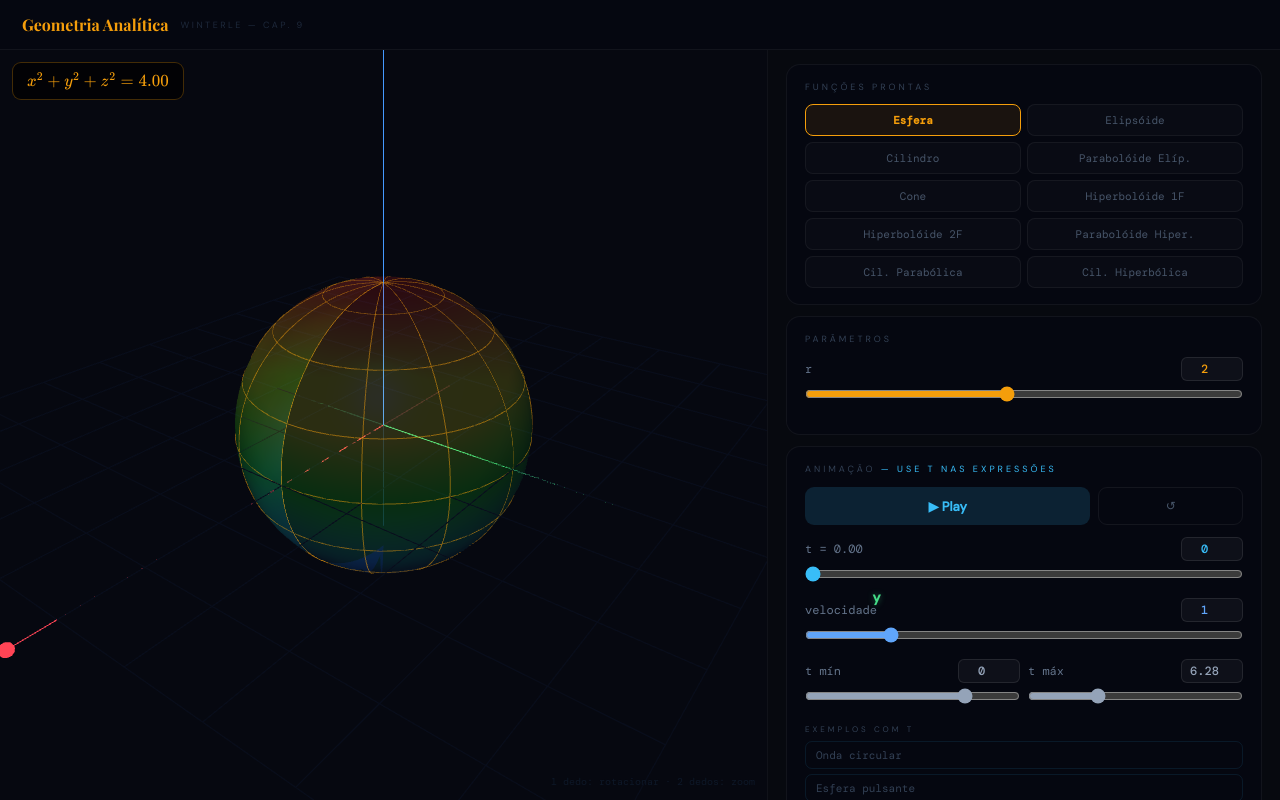
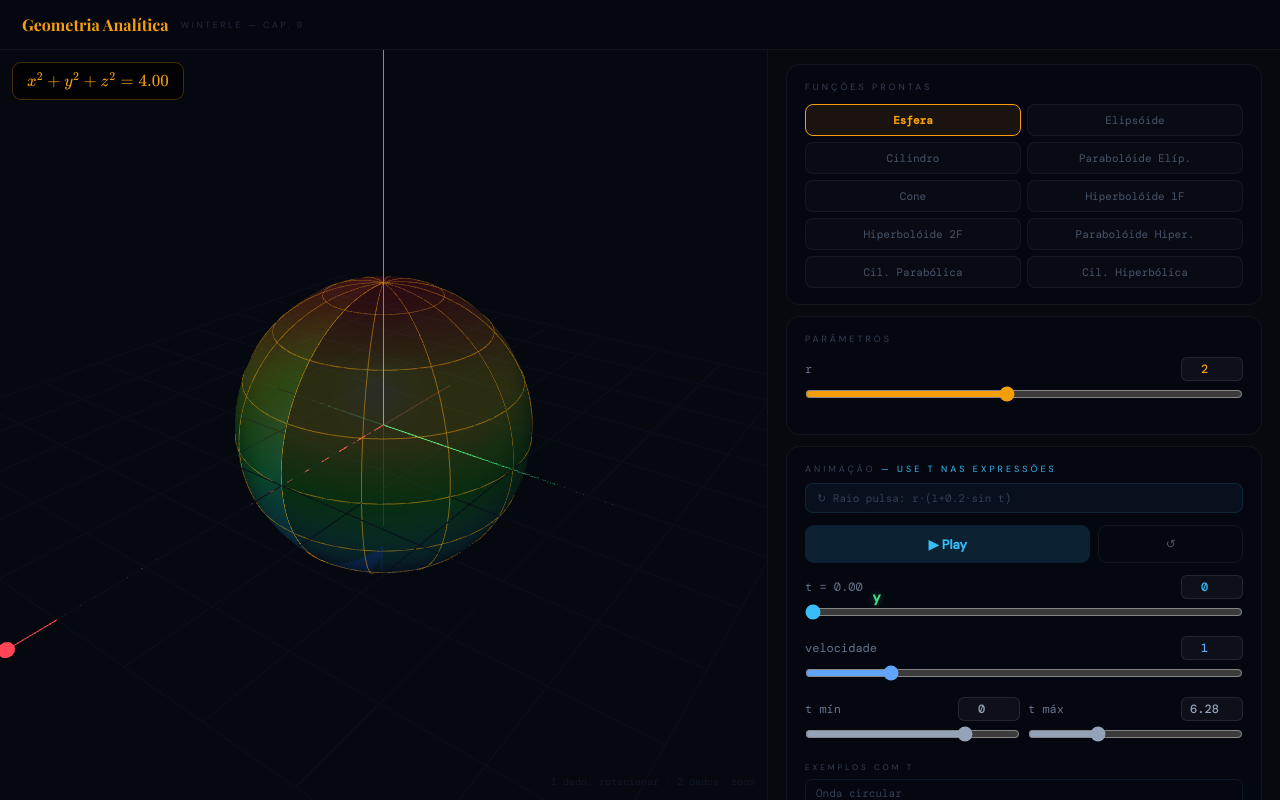
Before and after one commit to jhonassmatias-commits/GA.graphics, a React (Vite) app: page / in a window 1280 px wide. Both pictures are taken after a click on the element 812 px from the left and 447 px from the top of the page. Built offline with nearby package versions, Linux system fonts and the light colour scheme.

Commit message:
Update surface presets with animation functions

```diff
--- a/src/Superficies.jsx
+++ b/src/Superficies.jsx
@@ -108,66 +108,105 @@ function buildGrid(xF,yF,zF,uR,vR,nU=10,nV=8,seg=80,ax="z",t=0){
 }
 
 // ─── Presets (10 surfaces, all verified) ─────────────────────────────────────
+// Animação: cada preset usa t para uma deformação pedagogicamente relevante
+// Esfera:      raio pulsa  r(t) = r·(1 + 0.2·sin t)
+// Elipsóide:   eixos a,b alternam  a(t)=a(1+0.12·sin t)  b(t)=b(1+0.12·cos t)
+// Cilindro:    ondas radiais na superfície  r(t,u) = 1 + 0.18·sin(5u + t)
+// Parabolóide: translada verticalmente  z(t) = z₀ + 0.5·sin t
+// Cone:        rotação contínua  u → u + 0.4t
+// Hiperbolóide 1F: cintura pulsa  cosh(v)·(1+0.18·sin t)
+// Hiperbolóide 2F: folhas pulsam  cosh(v)·(1+0.18·sin t)
+// Parabolóide Hiper: sela oscila  z + 0.5·sin t
+// Cil. Parabólica: ondas ao longo do eixo  y + 0.2·sin(2u + t)
+// Cil. Hiperbólica: ondas ao longo da altura  z + 0.25·sin(3v + t)
 const PRESETS=[
   {id:"esfera",    label:"Esfera",           color:0xf59e0b,lcol:"#f59e0b",
+   anim:"Raio pulsa: r·(1+0.2·sin t)",
    tex:p=>`x^2+y^2+z^2=${(p.r**2).toFixed(2)}`,
    plain:p=>`x²+y²+z²=${(p.r**2).toFixed(2)}`,
    params:[{id:"r",label:"r",min:0.3,max:4,def:2,col:"#f59e0b"}],
-   xF:(u,v,p)=>p.r*Math.sin(v)*Math.cos(u),yF:(u,v,p)=>p.r*Math.sin(v)*Math.sin(u),zF:(u,v,p)=>p.r*Math.cos(v),
+   xF:(u,v,p,t)=>p.r*(1+0.2*Math.sin(t))*Math.sin(v)*Math.cos(u),
+   yF:(u,v,p,t)=>p.r*(1+0.2*Math.sin(t))*Math.sin(v)*Math.sin(u),
+   zF:(u,v,p,t)=>p.r*(1+0.2*Math.sin(t))*Math.cos(v),
    uR:[0,2*PI],vR:[0,PI],nU:12,nV:8},
   {id:"elipsoide", label:"Elipsóide",        color:0xa78bfa,lcol:"#a78bfa",
+   anim:"Eixos a e b alternam: a·sin(t), b·cos(t)",
    tex:p=>`\\dfrac{x^2}{${(p.a**2).toFixed(1)}}+\\dfrac{y^2}{${(p.b**2).toFixed(1)}}+\\dfrac{z^2}{${(p.c**2).toFixed(1)}}=1`,
    plain:p=>`x²/${(p.a**2).toFixed(1)}+y²/${(p.b**2).toFixed(1)}+z²/${(p.c**2).toFixed(1)}=1`,
    params:[{id:"a",label:"a",min:0.3,max:4,def:2.5,col:"#ff4455"},{id:"b",label:"b",min:0.3,max:4,def:1.5,col:"#44dd88"},{id:"c",label:"c",min:0.3,max:4,def:1.2,col:"#4499ff"}],
-   xF:(u,v,p)=>p.a*Math.sin(v)*Math.cos(u),yF:(u,v,p)=>p.b*Math.sin(v)*Math.sin(u),zF:(u,v,p)=>p.c*Math.cos(v),
+   xF:(u,v,p,t)=>p.a*(1+0.15*Math.sin(t))*Math.sin(v)*Math.cos(u),
+   yF:(u,v,p,t)=>p.b*(1+0.15*Math.cos(t))*Math.sin(v)*Math.sin(u),
+   zF:(u,v,p,t)=>p.c*Math.cos(v),
    uR:[0,2*PI],vR:[0,PI],nU:12,nV:8},
   {id:"cilindro",  label:"Cilindro",         color:0x34d399,lcol:"#34d399",
+   anim:"Ondas radiais: r(u,t) = 1 + 0.18·sin(5u+t)",
    tex:p=>`\\dfrac{x^2}{${(p.a**2).toFixed(1)}}+\\dfrac{y^2}{${(p.b**2).toFixed(1)}}=1`,
    plain:p=>`x²/${(p.a**2).toFixed(1)}+y²/${(p.b**2).toFixed(1)}=1`,
    params:[{id:"a",label:"a",min:0.3,max:3.5,def:2,col:"#ff4455"},{id:"b",label:"b",min:0.3,max:3.5,def:1.5,col:"#44dd88"}],
-   xF:(u,v,p)=>p.a*Math.cos(u),yF:(u,v,p)=>p.b*Math.sin(u),zF:(u,v,p)=>v,
+   xF:(u,v,p,t)=>p.a*(1+0.18*Math.sin(5*u+t))*Math.cos(u),
+   yF:(u,v,p,t)=>p.b*(1+0.18*Math.sin(5*u+t))*Math.sin(u),
+   zF:(u,v,p,t)=>v,
    uR:[0,2*PI],vR:[-2.5,2.5],nU:12,nV:8},
   {id:"parabElip", label:"Parabolóide Elíp.",color:0x60a5fa,lcol:"#60a5fa",
+   anim:"Translação vertical: z + 0.5·sin t",
    tex:p=>`z=\\dfrac{x^2}{${(p.a**2).toFixed(1)}}+\\dfrac{y^2}{${(p.b**2).toFixed(1)}}`,
    plain:p=>`z=x²/${(p.a**2).toFixed(1)}+y²/${(p.b**2).toFixed(1)}`,
    params:[{id:"a",label:"a",min:0.3,max:4,def:1.5,col:"#ff4455"},{id:"b",label:"b",min:0.3,max:4,def:1.5,col:"#44dd88"}],
-   xF:(u,v,p)=>u,yF:(u,v,p)=>v,zF:(u,v,p)=>u*u/(p.a*p.a)+v*v/(p.b*p.b),
+   xF:(u,v,p,t)=>u,yF:(u,v,p,t)=>v,
+   zF:(u,v,p,t)=>u*u/(p.a*p.a)+v*v/(p.b*p.b)+0.5*Math.sin(t),
    uR:[-2.2,2.2],vR:[-2.2,2.2],nU:10,nV:10},
   {id:"cone",      label:"Cone",             color:0xfb7185,lcol:"#fb7185",
+   anim:"Rotação contínua: u → u + 0.4t",
    tex:p=>`z^2=\\dfrac{x^2}{${(p.a**2).toFixed(1)}}+\\dfrac{y^2}{${(p.b**2).toFixed(1)}}`,
    plain:p=>`z²=x²/${(p.a**2).toFixed(1)}+y²/${(p.b**2).toFixed(1)}`,
    params:[{id:"a",label:"a",min:0.3,max:3,def:1,col:"#ff4455"},{id:"b",label:"b",min:0.3,max:3,def:1,col:"#44dd88"}],
-   xF:(u,v,p)=>p.a*v*Math.cos(u),yF:(u,v,p)=>p.b*v*Math.sin(u),zF:(u,v,p)=>v,
+   xF:(u,v,p,t)=>p.a*v*Math.cos(u+0.4*t),
+   yF:(u,v,p,t)=>p.b*v*Math.sin(u+0.4*t),
+   zF:(u,v,p,t)=>v,
    uR:[0,2*PI],vR:[-2.5,2.5],nU:12,nV:10},
   {id:"hiper1",    label:"Hiperbolóide 1F",  color:0xfbbf24,lcol:"#fbbf24",
+   anim:"Cintura pulsa: cosh(v)·(1+0.18·sin t)",
    tex:p=>`\\dfrac{x^2}{${(p.a**2).toFixed(1)}}+\\dfrac{y^2}{${(p.b**2).toFixed(1)}}-\\dfrac{z^2}{${(p.c**2).toFixed(1)}}=1`,
    plain:p=>`x²/${(p.a**2).toFixed(1)}+y²/${(p.b**2).toFixed(1)}-z²/${(p.c**2).toFixed(1)}=1`,
    params:[{id:"a",label:"a",min:0.3,max:3,def:1,col:"#ff4455"},{id:"b",label:"b",min:0.3,max:3,def:1,col:"#44dd88"},{id:"c",label:"c",min:0.3,max:3,def:1,col:"#4499ff"}],
-   xF:(u,v,p)=>p.a*Math.cosh(v)*Math.cos(u),yF:(u,v,p)=>p.b*Math.cosh(v)*Math.sin(u),zF:(u,v,p)=>p.c*Math.sinh(v),
+   xF:(u,v,p,t)=>p.a*Math.cosh(v)*(1+0.18*Math.sin(t))*Math.cos(u),
+   yF:(u,v,p,t)=>p.b*Math.cosh(v)*(1+0.18*Math.sin(t))*Math.sin(u),
+   zF:(u,v,p,t)=>p.c*Math.sinh(v),
    uR:[0,2*PI],vR:[-1.5,1.5],nU:12,nV:8},
   {id:"hiper2",    label:"Hiperbolóide 2F",  color:0xf97316,lcol:"#f97316",
+   anim:"Folhas pulsam: cosh(v)·(1+0.18·sin t)",
    tex:p=>`-\\dfrac{x^2}{${(p.a**2).toFixed(1)}}-\\dfrac{y^2}{${(p.b**2).toFixed(1)}}+\\dfrac{z^2}{${(p.c**2).toFixed(1)}}=1`,
    plain:p=>`-x²/${(p.a**2).toFixed(1)}-y²/${(p.b**2).toFixed(1)}+z²/${(p.c**2).toFixed(1)}=1`,
    params:[{id:"a",label:"a",min:0.3,max:3,def:1,col:"#ff4455"},{id:"b",label:"b",min:0.3,max:3,def:1,col:"#44dd88"},{id:"c",label:"c",min:0.3,max:3,def:1,col:"#4499ff"}],
-   xF:(u,v,p)=>p.a*Math.sinh(v)*Math.cos(u),yF:(u,v,p)=>p.b*Math.sinh(v)*Math.sin(u),zF:(u,v,p)=>p.c*Math.cosh(v),
+   xF:(u,v,p,t)=>p.a*Math.sinh(v)*Math.cos(u),
+   yF:(u,v,p,t)=>p.b*Math.sinh(v)*Math.sin(u),
+   zF:(u,v,p,t)=>p.c*Math.cosh(v)*(1+0.18*Math.sin(t)),
    uR:[0,2*PI],vR:[-1.8,1.8],nU:12,nV:8,mirror:"z"},
   {id:"parabHiper",label:"Parabolóide Hiper.",color:0x06b6d4,lcol:"#06b6d4",
+   anim:"Sela oscila: z + 0.5·sin t",
    tex:p=>`z=\\dfrac{y^2}{${(p.b**2).toFixed(1)}}-\\dfrac{x^2}{${(p.a**2).toFixed(1)}}`,
    plain:p=>`z=y²/${(p.b**2).toFixed(1)}-x²/${(p.a**2).toFixed(1)}`,
    params:[{id:"a",label:"a",min:0.3,max:4,def:1.5,col:"#ff4455"},{id:"b",label:"b",min:0.3,max:4,def:1.5,col:"#44dd88"}],
-   xF:(u,v,p)=>u,yF:(u,v,p)=>v,zF:(u,v,p)=>v*v/(p.b*p.b)-u*u/(p.a*p.a),
+   xF:(u,v,p,t)=>u,yF:(u,v,p,t)=>v,
+   zF:(u,v,p,t)=>v*v/(p.b*p.b)-u*u/(p.a*p.a)+0.5*Math.sin(t),
    uR:[-2.5,2.5],vR:[-2.5,2.5],nU:10,nV:10},
   {id:"cilParab",  label:"Cil. Parabólica",  color:0xec4899,lcol:"#ec4899",
+   anim:"Ondas ao longo do eixo: y + 0.2·sin(2u+t)",
    tex:p=>`x^2=${p.a.toFixed(1)}y`,
    plain:p=>`x²=${p.a.toFixed(1)}y`,
    params:[{id:"a",label:"a",min:0.2,max:4,def:1.5,col:"#f59e0b"}],
-   xF:(u,v,p)=>u,yF:(u,v,p)=>u*u/p.a,zF:(u,v,p)=>v,
+   xF:(u,v,p,t)=>u,
+   yF:(u,v,p,t)=>u*u/p.a+0.2*Math.sin(2*u+t),
+   zF:(u,v,p,t)=>v,
    uR:[-2.5,2.5],vR:[-2.5,2.5],nU:10,nV:8},
   {id:"cilHiper",  label:"Cil. Hiperbólica", color:0x84cc16,lcol:"#84cc16",
+   anim:"Ondas ao longo da altura: z + 0.25·sin(3v+t)",
    tex:p=>`\\dfrac{x^2}{${(p.a**2).toFixed(1)}}-\\dfrac{y^2}{${(p.b**2).toFixed(1)}}=1`,
    plain:p=>`x²/${(p.a**2).toFixed(1)}-y²/${(p.b**2).toFixed(1)}=1`,
    params:[{id:"a",label:"a",min:0.3,max:3,def:1.5,col:"#ff4455"},{id:"b",label:"b",min:0.3,max:3,def:1.5,col:"#44dd88"}],
-   xF:(u,v,p)=>p.a*Math.cosh(u),yF:(u,v,p)=>p.b*Math.sinh(u),zF:(u,v,p)=>v,
+   xF:(u,v,p,t)=>p.a*Math.cosh(u),
+   yF:(u,v,p,t)=>p.b*Math.sinh(u),
+   zF:(u,v,p,t)=>v+0.25*Math.sin(3*v+t),
    uR:[-2,2],vR:[-2.5,2.5],nU:12,nV:8,mirror:"x"},
 ];
 const DEFS={r:2,a:2.5,b:1.5,c:1.2};
@@ -320,7 +359,7 @@ export default function App(){
     } else {
       const pr=PRESETS.find(p=>p.id===pid);
       const Pp=P;
-      xF=(u,v,t)=>pr.xF(u,v,Pp);yF=(u,v,t)=>pr.yF(u,v,Pp);zF=(u,v,t)=>pr.zF(u,v,Pp);
+      xF=(u,v,t)=>pr.xF(u,v,Pp,t);yF=(u,v,t)=>pr.yF(u,v,Pp,t);zF=(u,v,t)=>pr.zF(u,v,Pp,t);
       uR=pr.uR;vR=pr.vR;nU=pr.nU;nV=pr.nV;sCol=pr.color;mirror=pr.mirror;
     }
     // Save compiled fns for animation
@@ -441,7 +480,13 @@ export default function App(){
 
           {/* Animação */}
           <div style={card}>
-            <div style={{...lbl,marginBottom:12}}>Animação  <span style={{color:"#38bdf8",fontSize:9}}>— use t nas expressões</span></div>
+            <div style={{...lbl,marginBottom:8}}>Animação  <span style={{color:"#38bdf8",fontSize:9}}>— use t nas expressões</span></div>
+            {/* What this animation does */}
+            {!custom && pr.anim && (
+              <div style={{fontSize:11,color:"#334155",fontFamily:"'DM Mono',monospace",marginBottom:12,padding:"7px 11px",background:"rgba(56,189,248,0.05)",border:"1px solid rgba(56,189,248,0.12)",borderRadius:8}}>
+                ↻ {pr.anim}
+              </div>
+            )}
             <div style={{display:"flex",gap:8,marginBottom:12}}>
               <button onClick={()=>setAnim(a=>!a)} style={{flex:2,padding:"10px 0",borderRadius:9,border:"none",background:anim?"#38bdf8":"rgba(56,189,248,0.15)",color:anim?"#07090f":"#38bdf8",fontSize:13,fontWeight:700,cursor:"pointer",fontFamily:"'DM Sans',sans-serif",transition:"all 0.2s"}}>
                 {anim?"⏸  Pausar":"▶  Play"}
```
